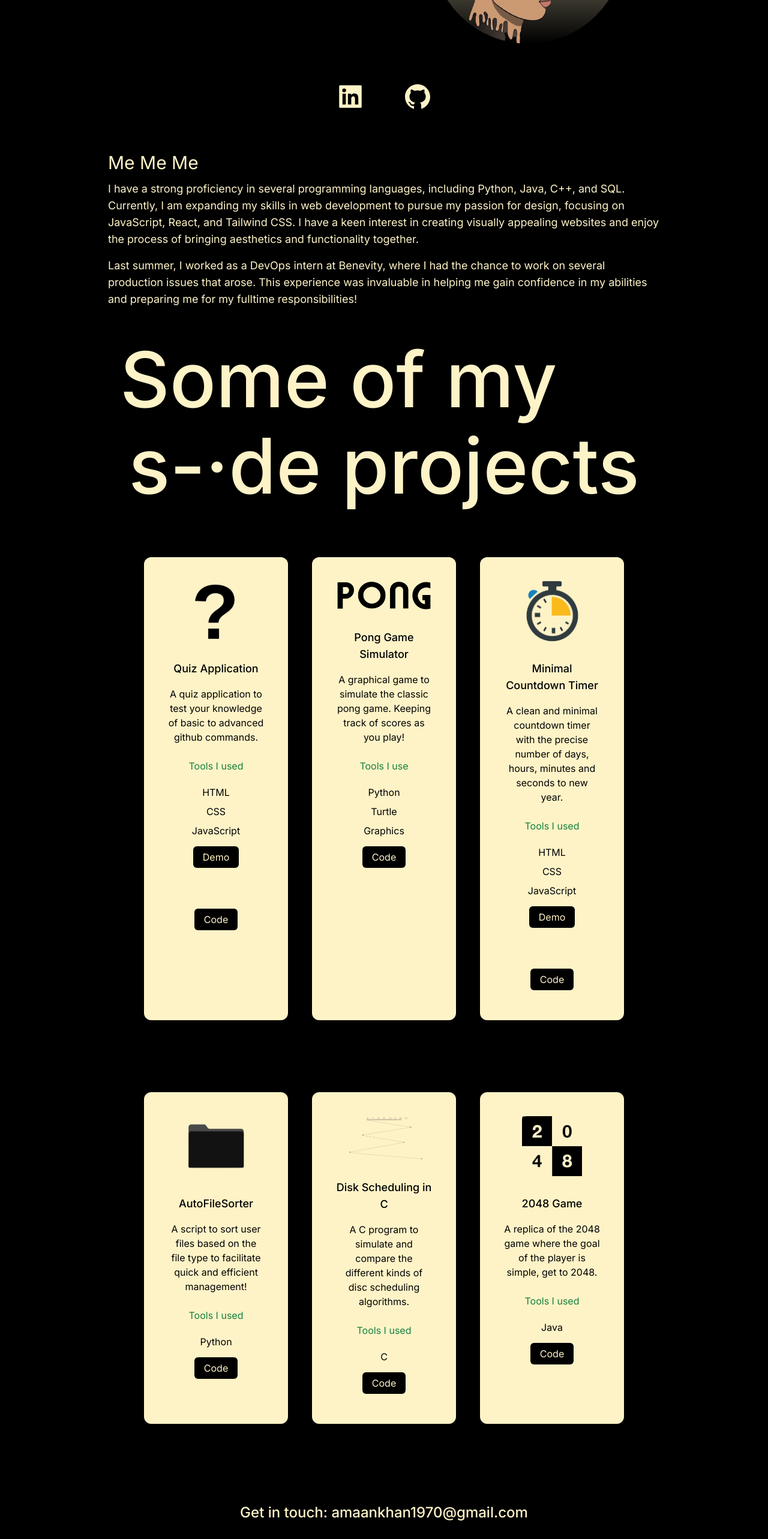
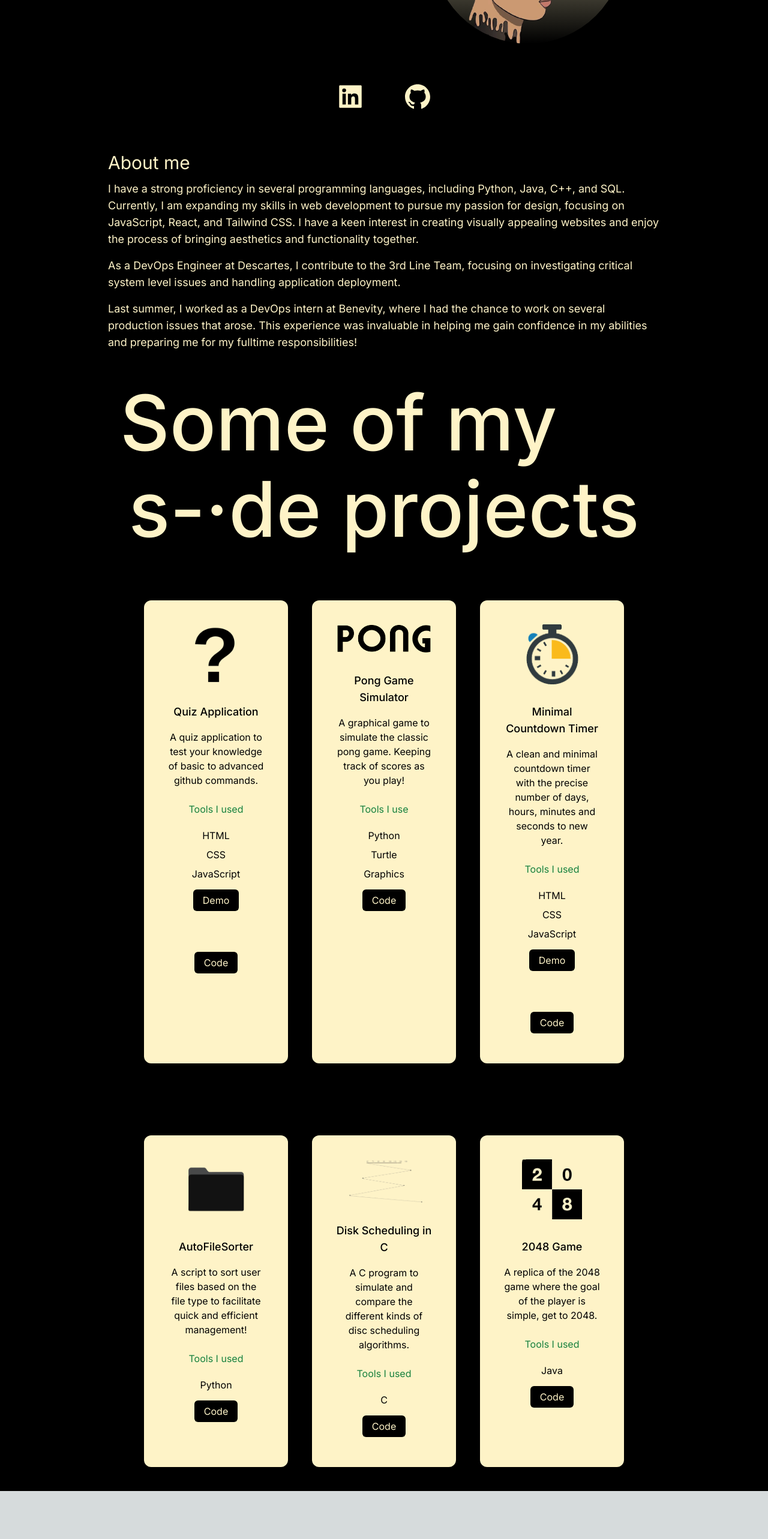
Before and after one commit to khana251/Portfolio, a Next.js app: page / in a window 1280 px wide. Shown: the part 771-3337 px from the top of the page at 60% size. After the commit the page ends 3257 px from the top, so only its background shows below. Built offline with nearby package versions, Linux system fonts and the light colour scheme.

Commit message:
Removed email section

```diff
--- a/app/page.js
+++ b/app/page.js
@@ -24,7 +24,7 @@ export default function Home() {
               transition = {{ duration: 0.5}}
               className='flex items-center'>
               <motion.li whileHover={{ scale: 1.2 }}>
-                <a className='bg-gradient-to-r from-yellow-100 to-yellow-50 text-black px-4 py-2 rounded-md ml-8' href='https://drive.google.com/file/d/1pSre_BX72h8D-82fQAZkgraQxCVsjRXc/view?usp=drive_link'>Resume</a>
+                <a className='bg-gradient-to-r from-yellow-100 to-yellow-50 text-black px-4 py-2 rounded-md ml-8' href='https://drive.google.com/file/d/1o0wmz9y7cBLuEm1LND-uvnrpnnt6p6AF/view?usp=drive_link'>Resume</a>
                 </motion.li>
             </motion.ul>
           </nav>
@@ -84,9 +84,12 @@ export default function Home() {
         {/* Second page */}
         <section className='px-10 md:px-20 lg:px-40'>
           <motion.div initial={{ opacity: 0 }} whileInView={{ opacity: 1 }} className='px-5 l:px-10'>
-            <h3 className='text-amber-100 text-3xl py-1'>Me Me Me</h3>
+            <h3 className='text-amber-100 text-3xl py-1'>About me</h3>
             <p className='text-amber-100 text-md md:text-lg py-2 leading-8 text-grey-800'>
               I have a strong proficiency in several programming languages, including Python, Java, C++, and SQL. Currently, I am expanding my skills in web development to pursue my passion for design, focusing on JavaScript, React, and Tailwind CSS. I have a keen interest in creating visually appealing websites and enjoy the process of bringing aesthetics and functionality together.
+            </p>
+            <p className='text-amber-100 text-md md:text-lg py-2 leading-8 text-grey-800'>
+            As a DevOps Engineer at Descartes, I contribute to the 3rd Line Team, focusing on investigating critical system level issues and handling application deployment.
             </p>
             <p className='text-amber-100 text-md md:text-lg py-2 leading-8 text-grey-800'>
               Last summer, I worked as a DevOps intern at Benevity, where I had the chance to work on several production issues that arose. This experience was invaluable in helping me gain confidence in my abilities and preparing me for my fulltime responsibilities!
@@ -196,12 +199,6 @@ export default function Home() {
             </div>
           </motion.div>
         </section>
-        {/* Third page */}
-        <section>
-          <div className='ml-100 text-center shadow-lg p-5 rounded-t-lg mt-10'>
-              <h2 className='text-amber-100 text-2xl font-medium pt-8 pb-2'>Get in touch: amaankhan1970@gmail.com</h2>
-          </div>
-        </section>
       </main>
     </div>
   );
```
